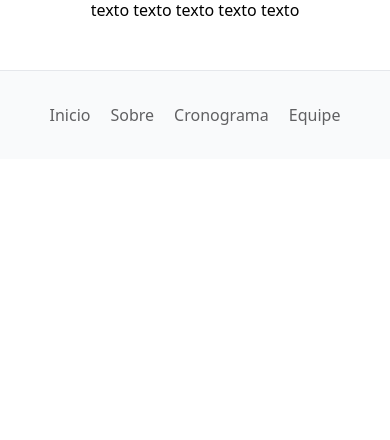
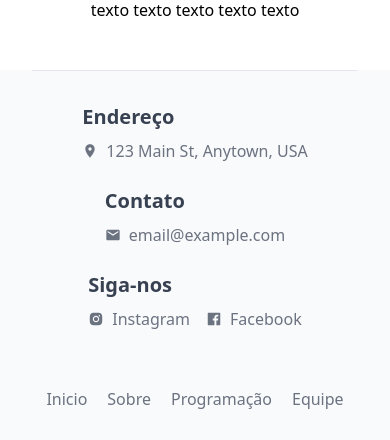
Before and after one commit to Kmilasc/tecnoleite, a React (Vite) app: page / in a window 390 px wide. Shown: the part 4811-5251 px from the top of the page. Before the commit the page ends 4970 px from the top, so only its background shows below. Built offline with nearby package versions, Linux system fonts and the light colour scheme.

Commit message:
refactor(Footer): adding info

```diff
--- a/src/pages/Home/components/Footer.tsx
+++ b/src/pages/Home/components/Footer.tsx
@@ -1,21 +1,56 @@
-const navigation = [
-    { name: 'Inicio', href: '#inicio' },
-    { name: 'Sobre', href: '#about-section' },
-    { name: 'Cronograma', href: '#programacao' },
-    { name: 'Equipe', href: '#equipe' },
-];
+import { AiFillInstagram, AiFillFacebook } from 'react-icons/ai';
+import { MdEmail, MdLocationOn } from 'react-icons/md';
+import { navigation } from './Menu';
 
 export function Footer() {
     return (
-        <footer className=" bg-gray-50 mt-12" aria-labelledby="footer-heading">
-            <div className="w-full">
+        <footer className="bg-gray-50 mt-12" aria-labelledby="footer-heading">
+            <div className="w-full px-8">
                 <div className="border-t border-gray-200 py-8">
-                    <nav className="flex space-x-5 justify-center">
+                    <div className="flex justify-around md:flex-row flex-wrap">
+                        <div className="mb-6">
+                            <h2 className="text-xl font-bold mb-2 text-gray-700">Endereço</h2>
+                            <div className="flex items-center space-x-2 text-base font-medium text-gray-500">
+                                <MdLocationOn />
+                                <span>123 Main St, Anytown, USA</span>
+                            </div>
+                        </div>
+                        <div className="mb-6">
+                            <h2 className="text-xl font-bold mb-2 text-gray-700">Contato</h2>
+                            <a
+                                href="mailto:email@example.com"
+                                className="flex items-center space-x-2 text-base font-medium text-gray-500 hover:text-gray-900"
+                            >
+                                <MdEmail />
+                                <span>email@example.com</span>
+                            </a>
+                        </div>
+                        <div className="mb-6">
+                            <h2 className="text-xl font-bold mb-2 text-gray-700">Siga-nos</h2>
+                            <div className="flex space-x-4">
+                                <a
+                                    href="https://www.instagram.com/your_username"
+                                    className="flex items-center space-x-2 text-base font-medium text-gray-500 hover:text-gray-900"
+                                >
+                                    <AiFillInstagram />
+                                    <span>Instagram</span>
+                                </a>
+                                <a
+                                    href="https://www.facebook.com/your_username"
+                                    className="flex items-center space-x-2 text-base font-medium text-gray-500 hover:text-gray-900"
+                                >
+                                    <AiFillFacebook />
+                                    <span>Facebook</span>
+                                </a>
+                            </div>
+                        </div>
+                    </div>
+                    <nav className="mt-8 flex justify-center space-x-5">
                         {navigation.map((item, itemIdx) => (
                             <a
                                 key={itemIdx}
                                 href={item.href}
-                                className="text-base font-medium  text-c2 hover:text-c1"
+                                className="text-base font-medium text-gray-500 hover:text-gray-900"
                             >
                                 {item.name}
                             </a>
--- a/src/pages/Home/components/Menu.tsx
+++ b/src/pages/Home/components/Menu.tsx
@@ -5,11 +5,11 @@ import { MenuIcon, XIcon } from '@heroicons/react/outline';
 
 import logo from '../../../assets/logo.jpg';
 
-const navigation = [
-    { name: 'Inicio', href: '#inicio' },
-    { name: 'Sobre', href: '#about-section' },
-    { name: 'Cronograma', href: '#programacao' },
-    { name: 'Equipe', href: '#equipe' },
+export const navigation = [
+    { name: 'Inicio', href: '#' },
+    { name: 'Sobre', href: '#' },
+    { name: 'Programação', href: '#' },
+    { name: 'Equipe', href: '#' },
 ];
 
 export function Menu() {
@@ -31,11 +31,7 @@ export function Menu() {
                     </div>
                     <nav className="hidden md:flex space-x-10">
                         {navigation.map((item, itemIdx) => (
-                            <a
-                                key={itemIdx}
-                                href={item.href}
-                                className="text-base font-medium text-c2 hover:text-c1"
-                            >
+                            <a key={itemIdx} href={item.href} className="text-base font-medium text-c2 hover:text-c1">
                                 {item.name}
                             </a>
                         ))}
```
